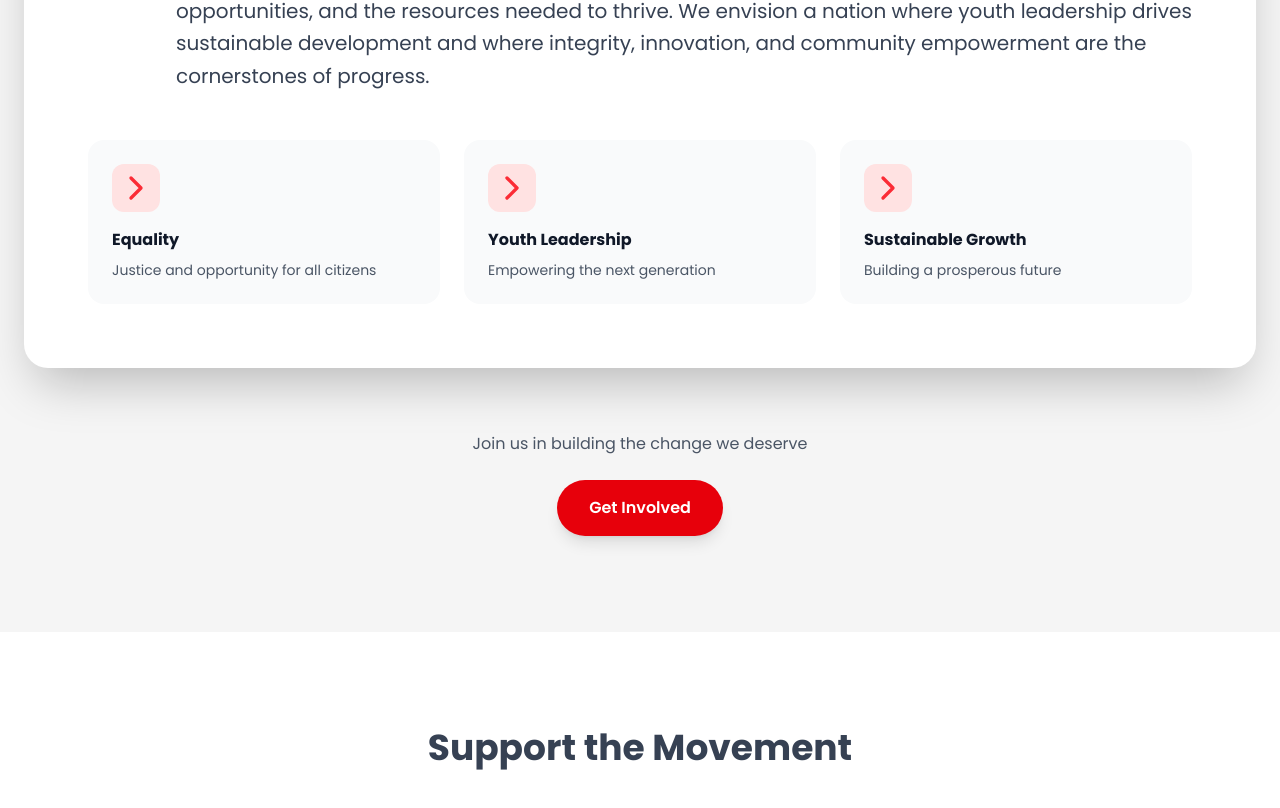
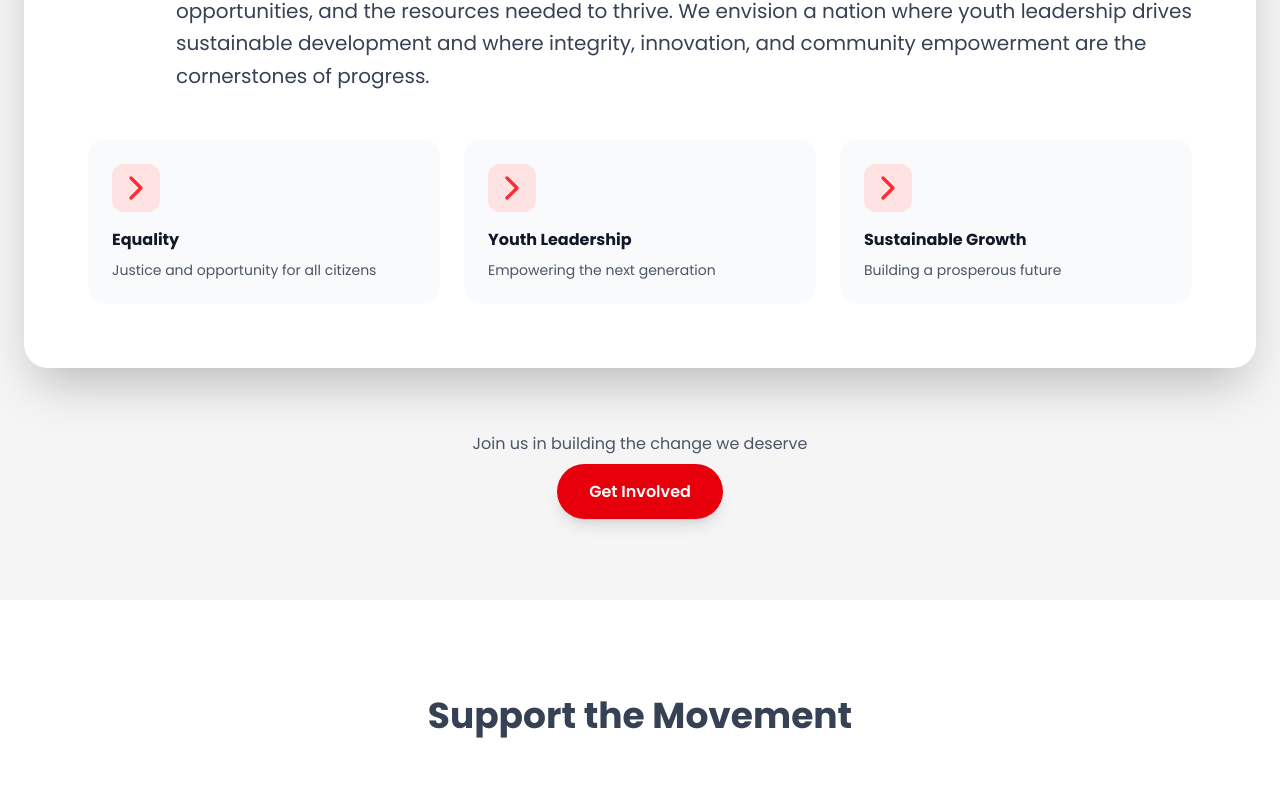
Before and after one commit to ideftbuild/apc-deputy-landing, a React (Vite) app: page / in a window 1280 px wide. Shown: the part 2224-3032 px from the top of the page. Built offline with nearby package versions, Linux system fonts and the light colour scheme.

Commit message:
refactor: replace button with anchor link for navigation

```diff
--- a/src/components/VisionMission.tsx
+++ b/src/components/VisionMission.tsx
@@ -5,7 +5,7 @@ export default function VisionMission() {
   const [activeTab, setActiveTab] = useState("vision");
 
   return (
-    <div className="py-24 px-6">
+    <section id="vision-mission" className="py-12 md:py-24 px-6">
       <div className="max-w-7xl mx-auto">
         {/* Section Header */}
         <div className="text-center mb-16">
@@ -206,11 +206,14 @@ export default function VisionMission() {
           <p className="text-gray-600 mb-6">
             Join us in building the change we deserve
           </p>
-          <button className="bg-red-600 text-white px-8 py-4 rounded-full font-semibold hover:bg-red-500 transition-colors duration-300 shadow-lg hover:shadow-xl">
+          <a
+            href="#"
+            className="bg-red-600 text-white px-8 py-4 rounded-full font-semibold hover:bg-red-500 transition-colors duration-300 shadow-lg hover:shadow-xl"
+          >
             Get Involved
-          </button>
+          </a>
         </div>
       </div>
-    </div>
+    </section>
   );
 }
```
